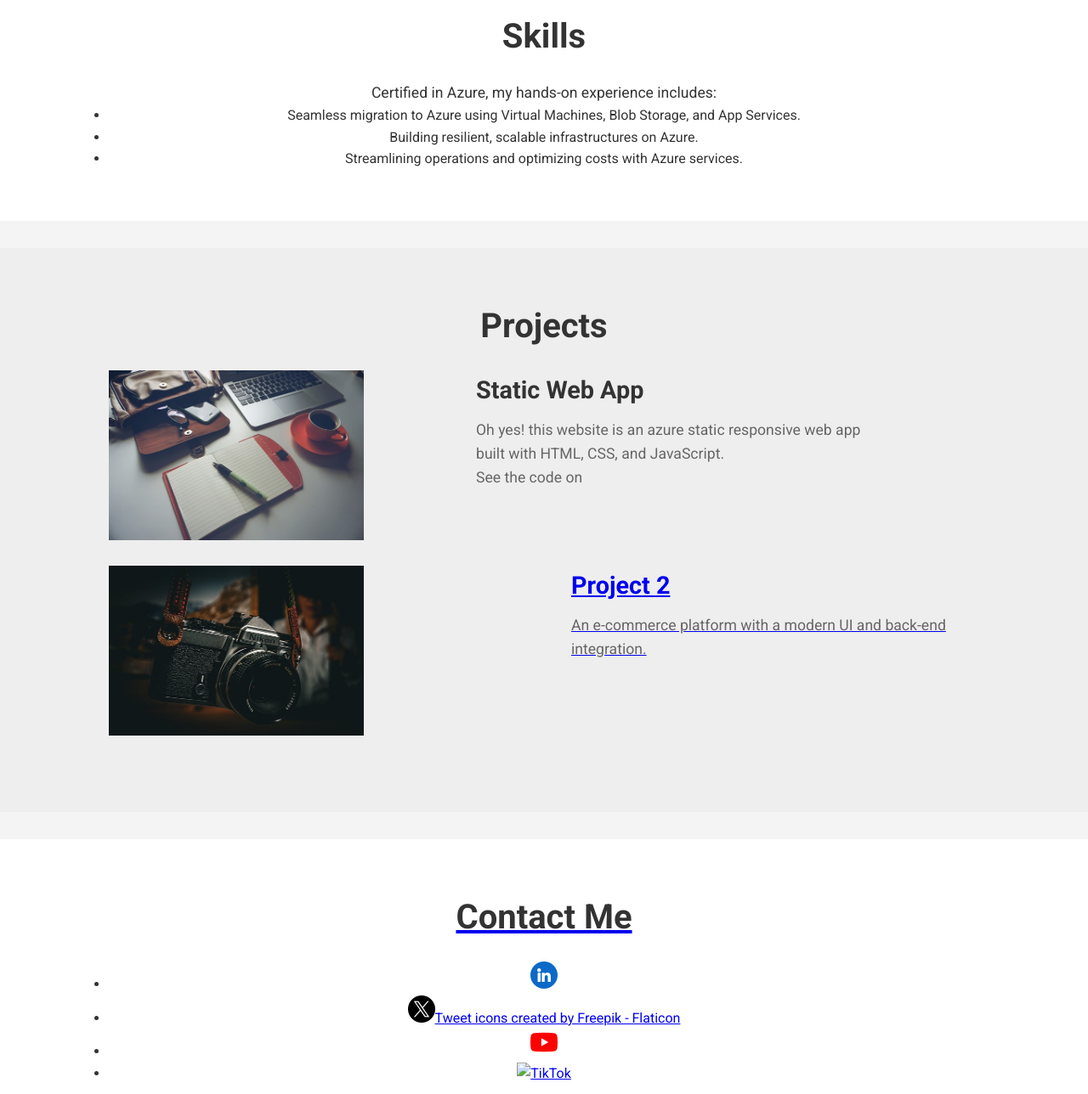
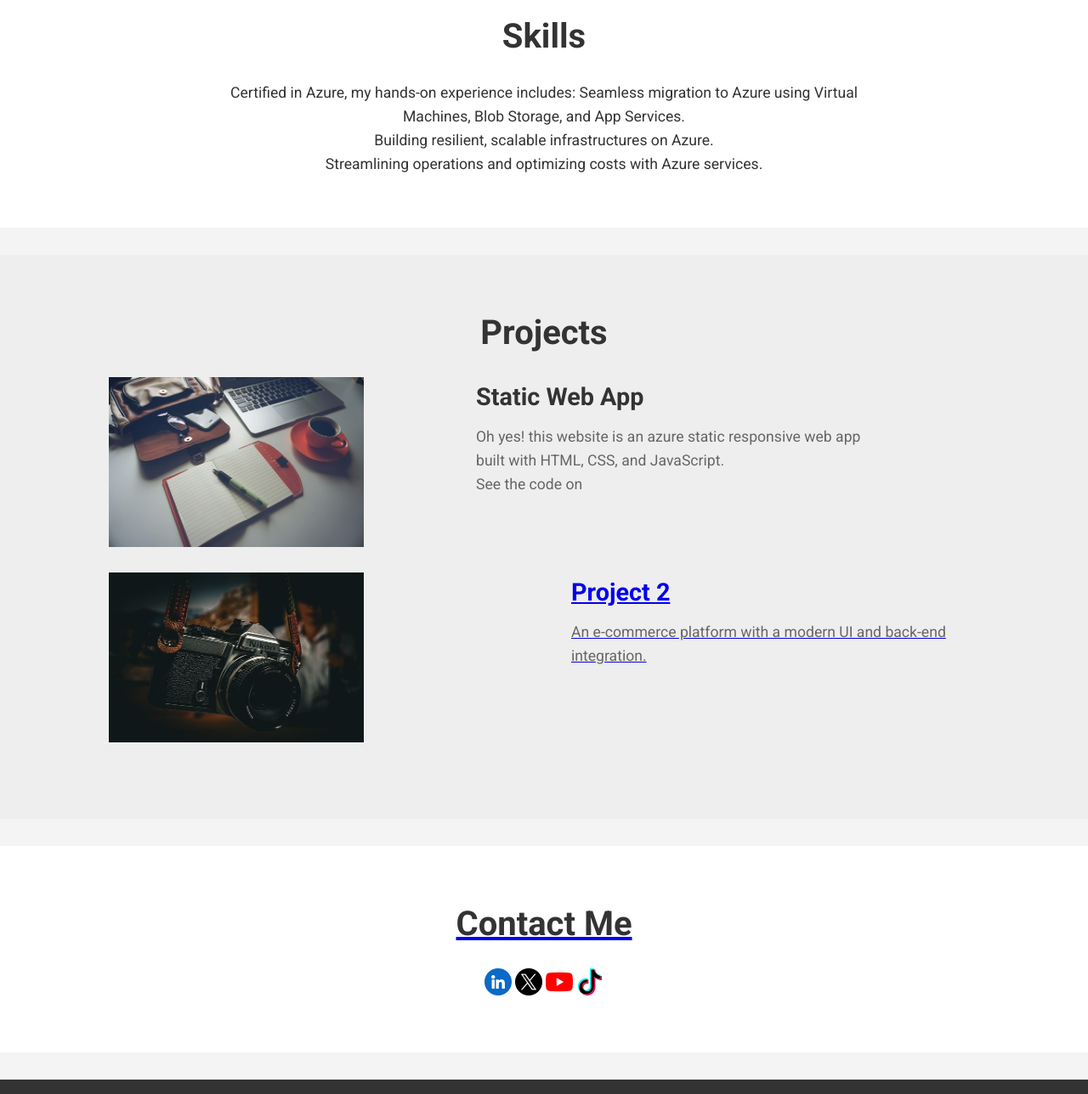
Before and after one commit to xavierihee/portfolio-landing, a website: page src/index.html in a window 1280 px wide. Shown: the part 1000-2288 px from the top of the page at 85% size. Drawn offline with Linux system fonts and the light colour scheme.

Commit message:
remove uls

```diff
--- a/src/index.html
+++ b/src/index.html
@@ -61,11 +61,9 @@
     <div class="container">
       <h2>Skills</h2>
       <p>Certified in Azure, my hands-on experience includes:
-        <ul>
-          <li>Seamless migration to Azure using Virtual Machines, Blob Storage, and App Services.</li>
-          <li>Building resilient, scalable infrastructures on Azure.</li>
-          <li>Streamlining operations and optimizing costs with Azure services.</li>
-        </ul>
+        Seamless migration to Azure using Virtual Machines, Blob Storage, and App Services.<br/>
+        Building resilient, scalable infrastructures on Azure.<br/>
+        Streamlining operations and optimizing costs with Azure services.</br>
       </p>
     </div>
   </section>
@@ -103,12 +101,10 @@
         <button type="submit">Send Message</button>
       </form>
       -->
-      <ul>
-        <li><a href="https://www.linkedin.com/in/xavierihee" target="_blank" aria-label="LinkedIn"><img src="linkedin.png" alt="LinkedIn"></a></li>
-        <li><a href="https://www.twitter.com/xavierihee.dev" target="_blank" aria-label="Twitter"><img src="twitter.png" alt="Twitter"><a href="https://www.twitter.com/xavierihee.dev" title="tweet icons">Tweet icons created by Freepik - Flaticon</a></a></li>
-        <li><a href="https://www.youtube.com/xavierihee.dev" target="_blank" aria-label="YouTube"><img src="youtube.png" alt="YouTube"></a></li>
-        <li><a href="https://www.tiktok.com/@xavierihee.dev" target="_blank" aria-label="TikTok"><img src="tiktok.png" alt="TikTok"></a></li>
-      </ul>
+      <a href="https://www.linkedin.com/in/xavierihee" target="_blank" aria-label="LinkedIn"><img src="linkedin.png" alt="LinkedIn"></a>
+      <a href="https://www.twitter.com/xavierihee.dev" target="_blank" aria-label="Twitter"><img src="twitter.png" alt="Twitter"></a>
+      <a href="https://www.youtube.com/xavierihee.dev" target="_blank" aria-label="YouTube"><img src="youtube.png" alt="YouTube"></a>
+      <a href="https://www.tiktok.com/@xavierihee.dev" target="_blank" aria-label="TikTok"><img src="tik-tok.png" alt="TikTok"></a>
     </div>
   </section>
 
```
